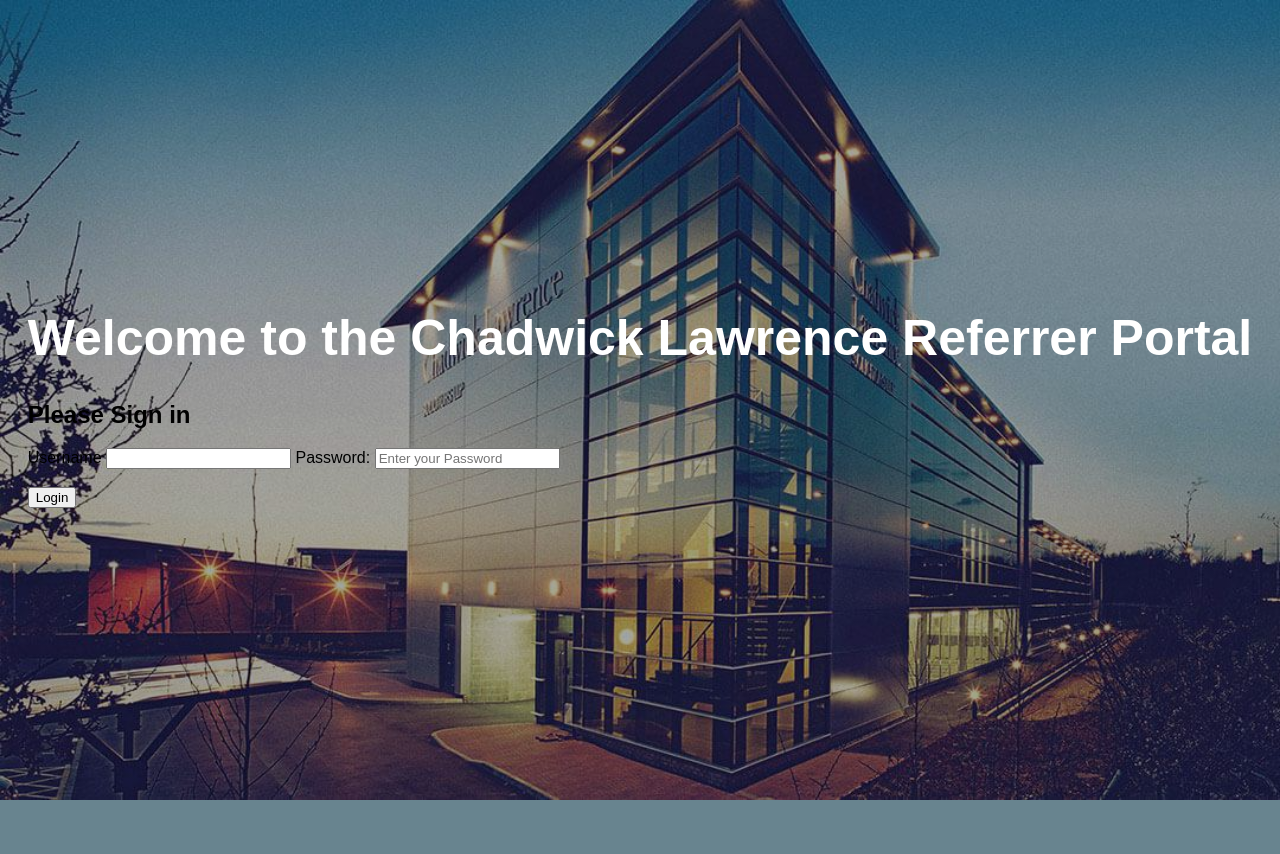
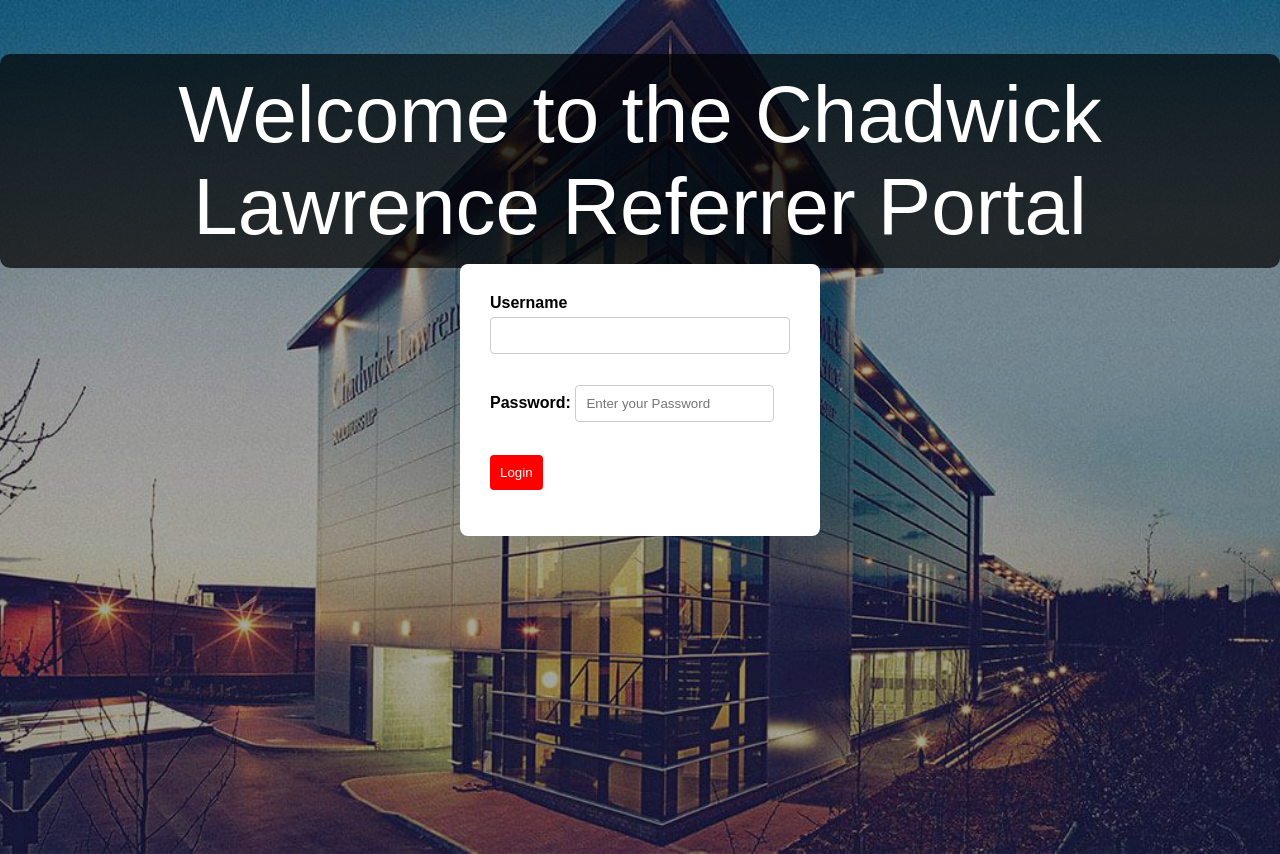
Before and after one commit to ChadlawTJL/SOS-Referrer-Portal, a Flask app: page /login in a window 1280 px wide. Before the commit the page ends 800 px from the top, so only its background shows below. Run offline with Flask 3, Linux system fonts and the light colour scheme.

Commit message:
Amended login errors, built up CSS more and started dashboard

```diff
--- a/App.py
+++ b/App.py
@@ -21,7 +21,7 @@ def dashboard():
 
     return render_template(
         "dashboard.html",
-        role=session["role"]
+        role=session["is_admin"]
     )
 
 
@@ -43,7 +43,7 @@ def login():
                 user_id,
                 email,
                 password_hash,
-                role,
+                is_admin,
                 organisation_id
             FROM users
             WHERE email = %s
@@ -60,7 +60,7 @@ def login():
             # Save logged-in user's information in the session
             session["user_id"] = user[0]
             session["email"] = user[1]
-            session["role"] = user[3]
+            session["is_admin"] = user[3]
             session["organisation_id"] = user[4]
 
             return redirect(url_for("dashboard"))
--- a/static/styles.css
+++ b/static/styles.css
@@ -5,14 +5,10 @@ body {background-image:
             rgba(0, 0, 0, 0.35)
         ), url("images/cl_background.jpg");
   background-size: cover;
-  background-position: centre;
+  background-position: center;
   background-repeat: no-repeat;
   margin: 0;
-    display: flex;
     /* Stack the H1 and the Form */
-    flex-direction: column;
-    justify-content: center;
-    align-items: center;
     min-height: 100vh;
     font-family: Arial, sans-serif;
     background-color: white;
@@ -20,6 +16,79 @@ body {background-image:
 
 .login-page h1 {
     color: white;
-    font-size: 50px;
+    font-size: 80px;
+    font-weight: 500;
     text-align: center;
+    text-shadow: 4;
+    background-color: rgba(0, 0, 0, 0.7);
+    padding: 15px 25px;
+    background-size: auto ;
+    border-radius: 10px;
 }
+
+.login-page h2{
+    color: black;
+    font-size: 40px;
+    font-weight: 500;
+
+    text-align: center;
+    text-shadow: 4;
+    background-color: rgb(87, 137, 160);
+    background-size: 40px;
+    width: fit-content;
+    margin-left: auto;
+    margin-right: auto;
+
+    border-radius: 10px;
+}
+
+.login-error {
+    color: red;
+    text-align: center;
+    font-weight: bold;
+    margin: 10px 0;
+}
+
+/* Style the form box */
+form {
+    background: white;
+    padding: 30px;
+    border-radius: 8px;
+    display: flex;
+    flex-direction: column;
+    width: 300px;
+    /* Centre the form exactly */
+    position: absolute;
+    top: 50%;
+    left: 50%;
+    transform: translate(-50%, -50%);
+}
+
+
+/* Space out the inputs and labels */
+label {
+    margin-bottom: 5px;
+    font-weight: bold;
+}
+
+input {
+    margin-bottom: 15px;
+    padding: 10px;
+    border: 1px solid #ccc;
+    border-radius: 4px;
+}
+
+/*  Style the login button */
+.login-btn {
+    padding: 10px;
+    background-color: red;
+    color: white;
+    border: none;
+    border-radius: 4px;
+    cursor: pointer;
+}
+
+/* changes the button colour when you hover over it*/
+.login-btn:hover {
+    background-color: blue
+}
--- a/templates/dashboard.html
+++ b/templates/dashboard.html
@@ -12,8 +12,8 @@
 <!---Buttons to act as links to each page - the button style is unique and is in styles.css-->
 <div>
     <!---Need to amend so the wording is different for referrers and users-->
-    <a href="{{ url_for('matter') }}" class="dashbtn">View your matters</a>
-    <a href="{{ url_for('admin') }}" class="dashbtn">Admin tools</a>
+    <a href="{{ url_for('matters') }}" class="dashbtn">View your matters</a>
+    <a href="{{ url_for('users') }}" class="dashbtn">Admin tools</a>
 </div>
 
 
--- a/templates/login.html
+++ b/templates/login.html
@@ -8,21 +8,23 @@
         <h1>Welcome to the Chadwick Lawrence Referrer Portal</h1>
         <h2>Please Sign in</h2>
 
-<!----If the rquest is invalid-->
+
+<form action="{{ url_for('login') }}" method="POST">
+     <label for="First">Username </label>
+     <input type="text" id="email" name="email">
+    <p>
+     <label for="password">Password:</label>
+<input type="password" id="password" name="password"
+    placeholder="Enter your Password" required>
+  <br><br><button type="submit" class="login-btn">Login</button>
+
+  <!----If the rquest is invalid-->
 {% if error %}
 <p style="color:red;">{{ error }}</p>
 
 <!--- Pushing the request back into flask/app.py-->
 {%endif%}
-<form action="/" method="POST">
-     <label for="First">Username </label>
-     <input type="text" id="Username" name="Username"
-    <p>
-     <label for="password">Password:</label>
-<input type="password" id="Password" name="Password"
-    placeholder="Enter your Password" required>
-  <br><br><button type="submit" class="login-btn">Login</button>
-  </p>
+
 
 
 </form>
```
